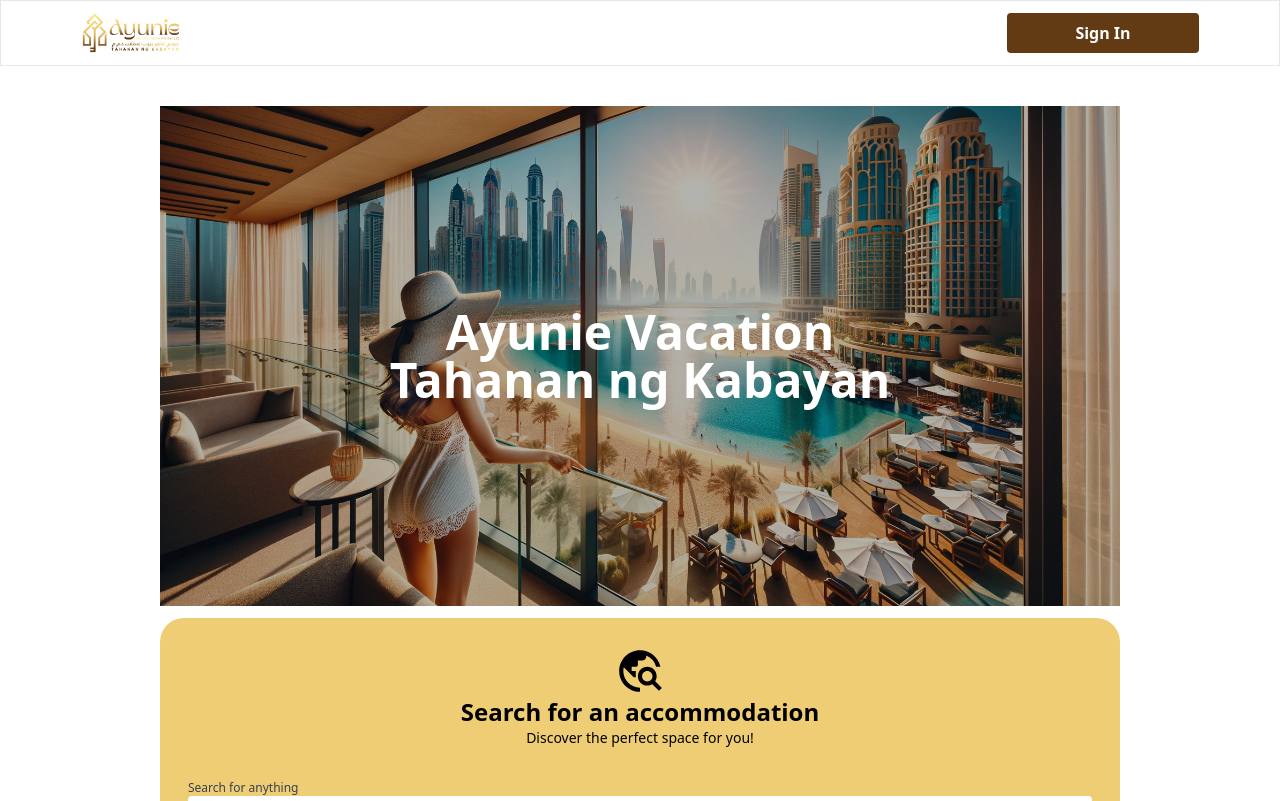
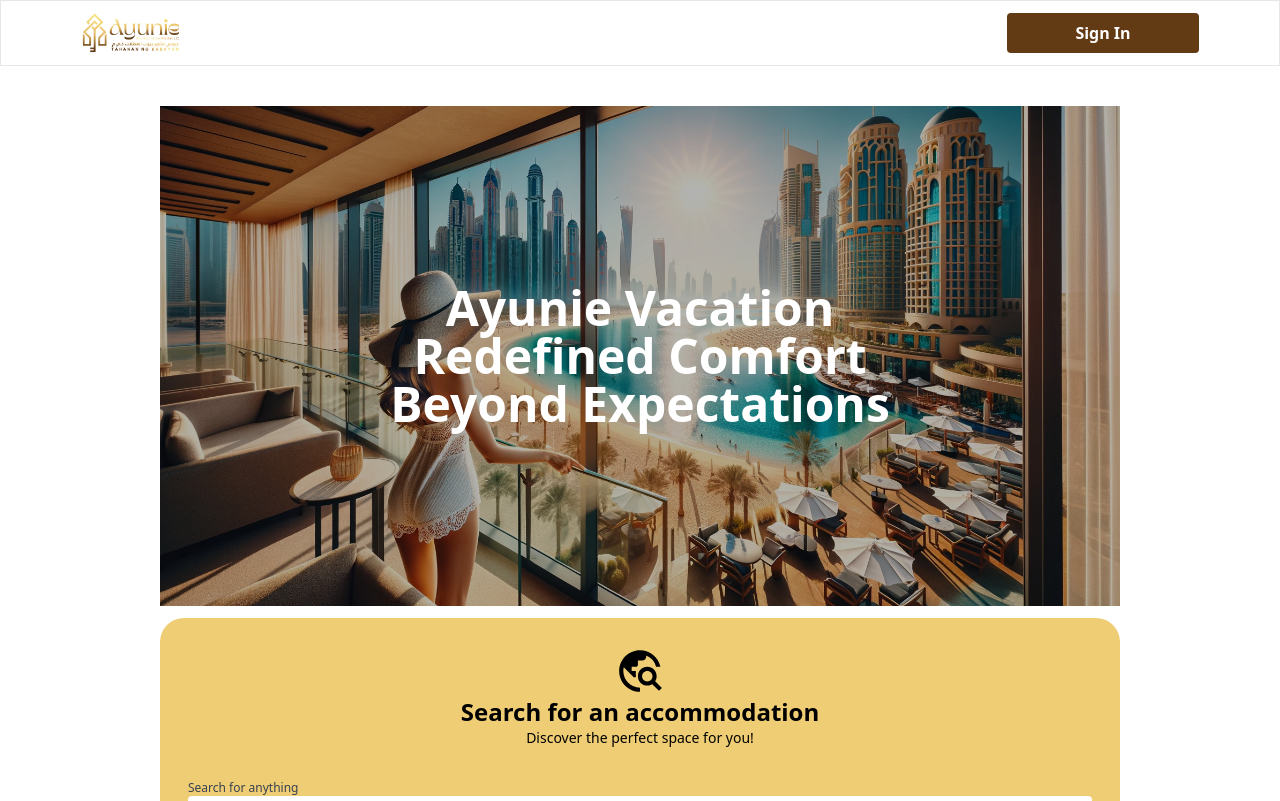
Before and after one commit to keithcodeZ/ayunie-booking-app, a React (Vite) app in the folder frontend/: page / in a window 1280 px wide. Shown: the top 801 px of the page. Built offline with nearby package versions, Linux system fonts and the light colour scheme; no server answers.

Commit message:
edited slogan in homepage

```diff
--- a/frontend/src/pages/Home.tsx
+++ b/frontend/src/pages/Home.tsx
@@ -25,7 +25,8 @@ const Home = () => {
         />
         <div className="absolute inset-0 flex items-center justify-center bg-black bg-opacity-30 text-white text-5xl font-bold text-center px-4">
           Ayunie Vacation<br />
-          Tahanan ng Kabayan
+          Redefined Comfort <br/>
+          Beyond Expectations
         </div>
       </div>
       <SearchBar/>
```
